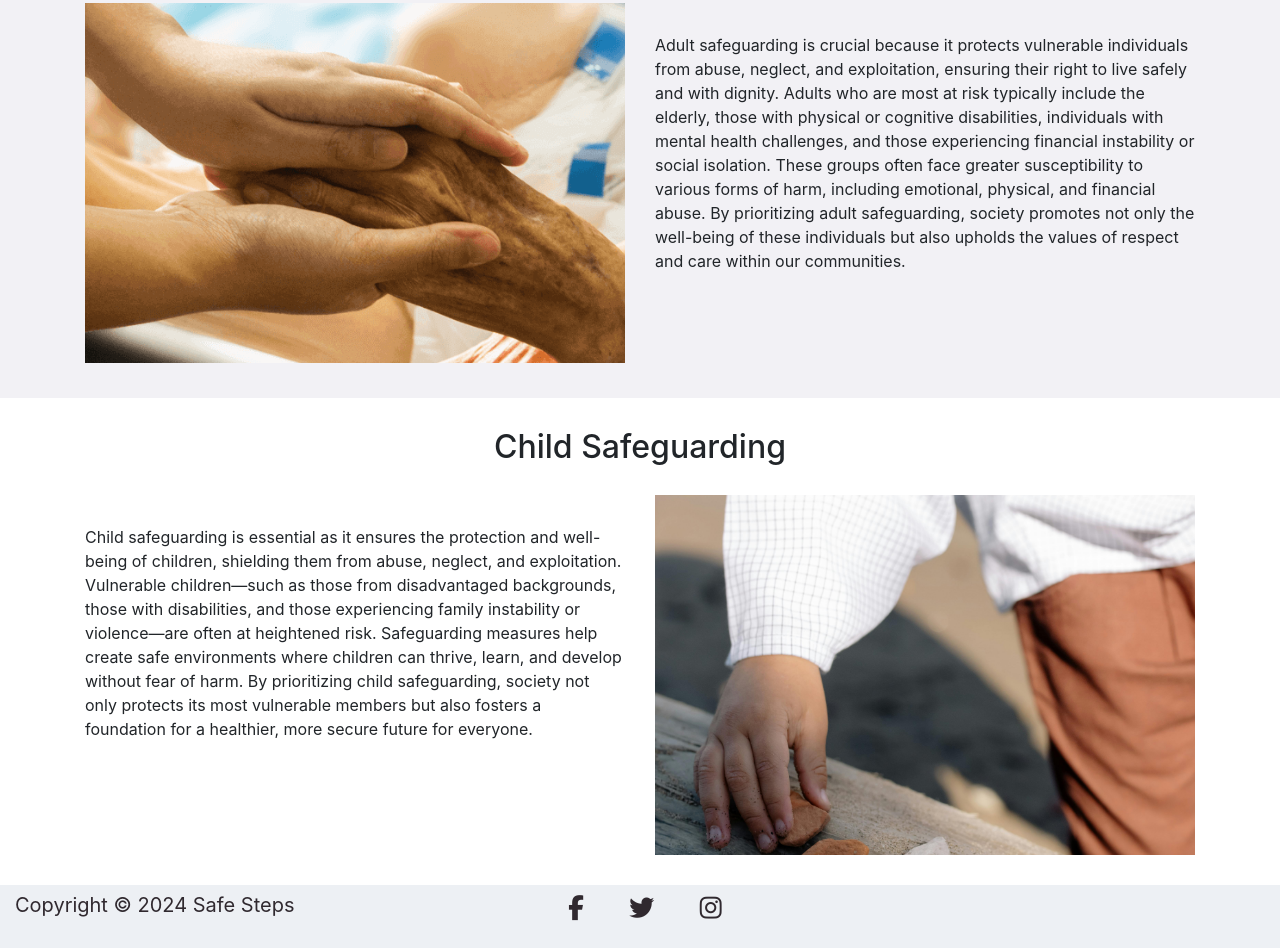
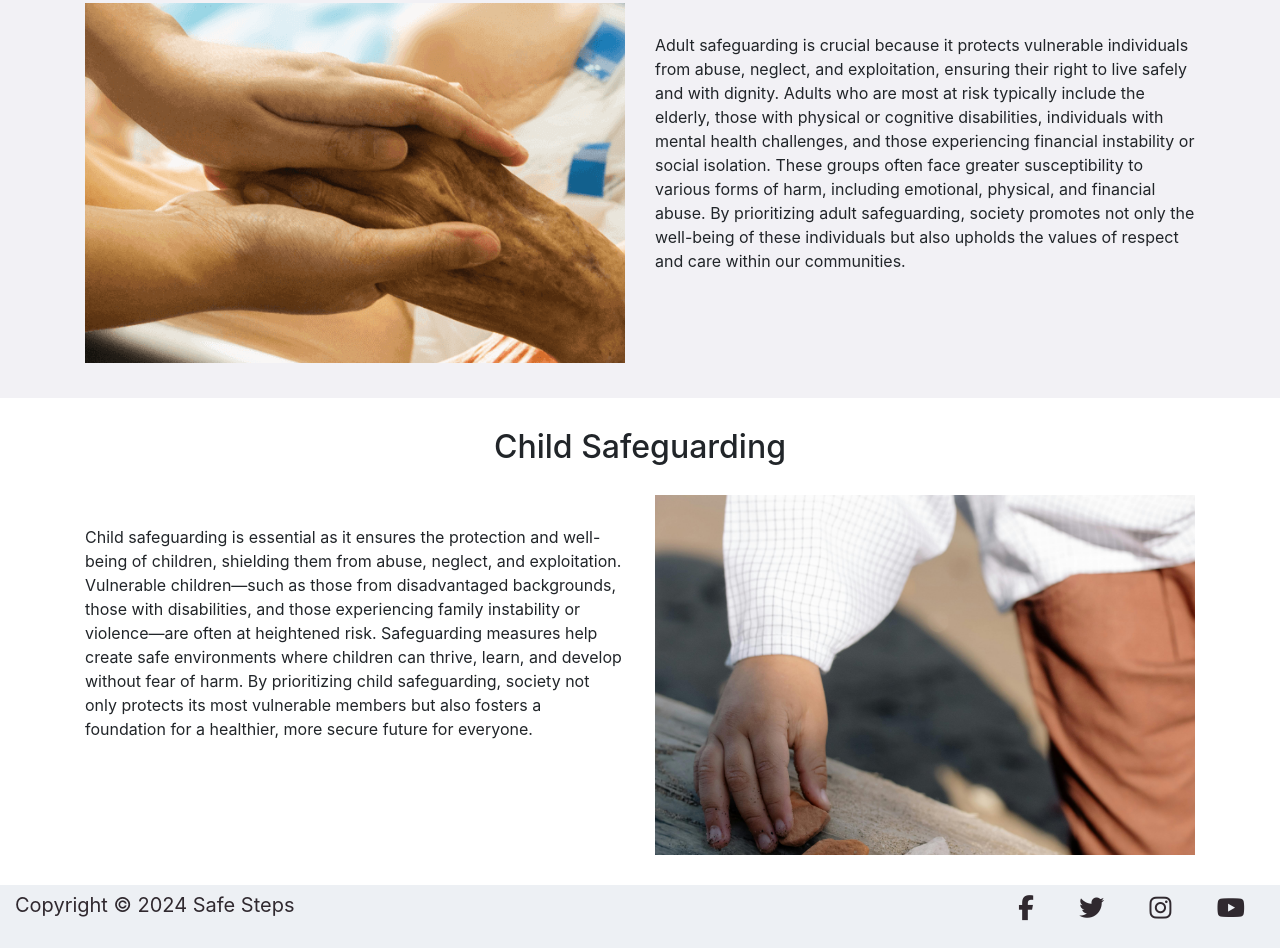
Before and after one commit to HodoIsmail/Safe-Steps, a plain HTML site: page index.html in a window 1280 px wide. Shown: the part 1034-1982 px from the top of the page. Drawn offline with nearby package versions, Linux system fonts and the light colour scheme.

Commit message:
Add youtube link to footer

```diff
--- a/assests/css/style.css
+++ b/assests/css/style.css
@@ -204,7 +204,7 @@ padding-top: 10px;
     max-height: 50px !important;
 }
 .list-inline{
-    text-align: left;
+    text-align: right;
     font-size: larger;
 }
 .list-inline-items {
--- a/index.html
+++ b/index.html
@@ -125,12 +125,14 @@
             <div class="col-md-5 bg-socials copy">Copyright <span>&copy</span> 2024 Safe Steps</div>
             <div class="col-7 bg-socials">
                 <ul class=" list-inline">
-                    <li class="list-inline-items"><a href="https://www.facebook.com" aria-label="Facebok" target="_blank"><i
-                        class="fa fa-facebook"></i></a></li>
-            <li class="list-inline-items"><a href="https://www.twitter.com" aria-label="twitter" target="_blank"><i
-                        class="fa fa-twitter"></i></a></li>
-            <li class="list-inline-items"><a href="https://www.instagram.com" aria-label="Instagram" target="_blank"><i
-                        class="fa fa-instagram"></i></a></li>
+                    <li class="list-inline-items"><a href="https://www.facebook.com" aria-label="Facebok"
+                            target="_blank"><i class="fa fa-facebook"></i></a></li>
+                    <li class="list-inline-items"><a href="https://www.twitter.com" aria-label="twitter"
+                            target="_blank"><i class="fa fa-twitter"></i></a></li>
+                    <li class="list-inline-items"><a href="https://www.instagram.com" aria-label="Instagram"
+                            target="_blank"><i class="fa fa-instagram"></i></a></li>
+                    <li class="list-inline-items"><a href="https://www.youtube.com" aria-label="Youtube"
+                            target="_blank"><i class="fa fa-youtube"></i></a></li>
                 </ul>
             </div>
         </div>
```
